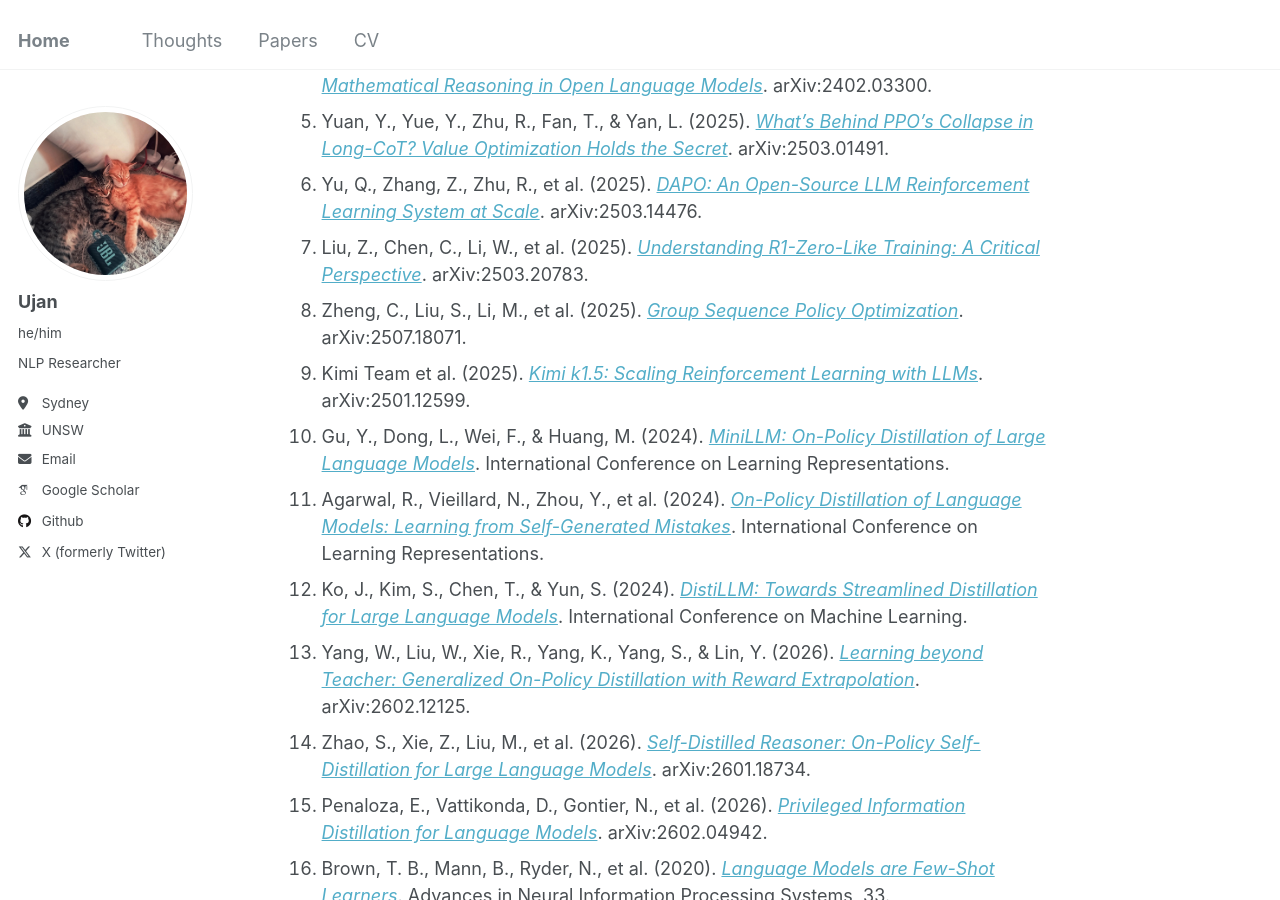
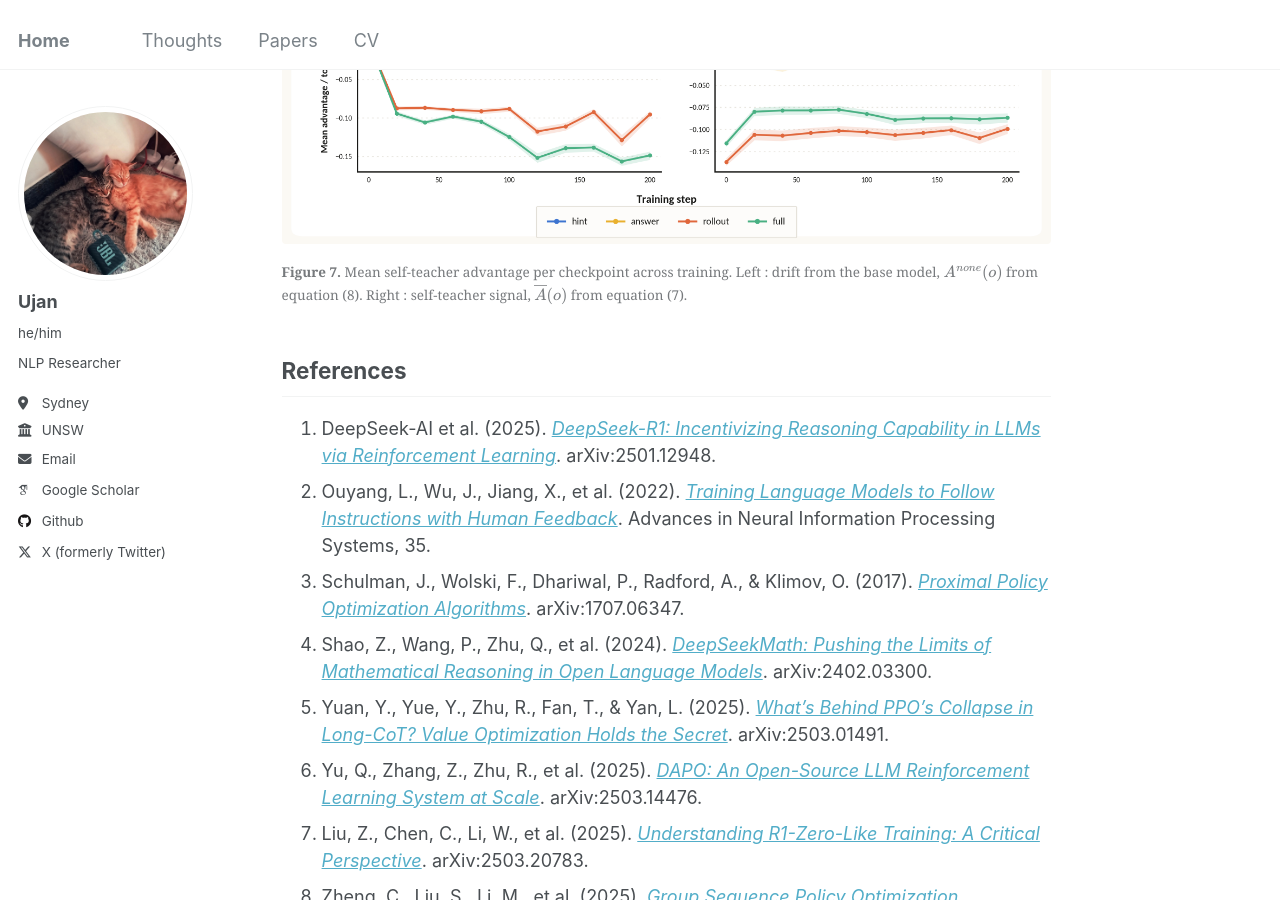
Before and after one commit to tatami-galaxy/tatami-galaxy.github.io, a Jekyll site: the page built from _posts/2026-07-01-self-distillation-post-1.md, in a window 1280 px wide and 900 px high, scrolled down 12199 px. Built offline with Jekyll 4.4.1, drawn with Linux system fonts in a browser that asks for light colours; some web fonts are replaced.

Commit message:
self distill blog

```diff
--- a/_posts/2026-07-01-self-distillation-post-1.md
+++ b/_posts/2026-07-01-self-distillation-post-1.md
@@ -191,6 +191,13 @@ $$
 $$A^{none}(o)$$
 roughly tells us how much the trained model is shifting away from the base model in terms of the average next-token distribution.
 
+<figure id="fig-7">
+  <a href="/images/advantage_signal_vs_drift.png" title="Open full size" style="width: 100%;">
+  <img src="/images/advantage_signal_vs_drift.png" alt="Four panels arranged as two rows, one per model, and two columns. The left column plots drift from the base model against training step, the right column plots the self-teacher signal, both for the hint, answer, rollout and full PIs.">
+  </a>
+  <figcaption style="width: 100%;" markdown="span"><strong>Figure 7.</strong> Mean self-teacher advantage per checkpoint across training. Left : drift from the base model, $$A^{none}(o)$$ from equation (8). Right : self-teacher signal, $$\overline{A}(o)$$ from equation (7).</figcaption>
+</figure>
+
 
 
 
```
Also changed, not shown: images/advantage_signal_vs_drift.png (added).
